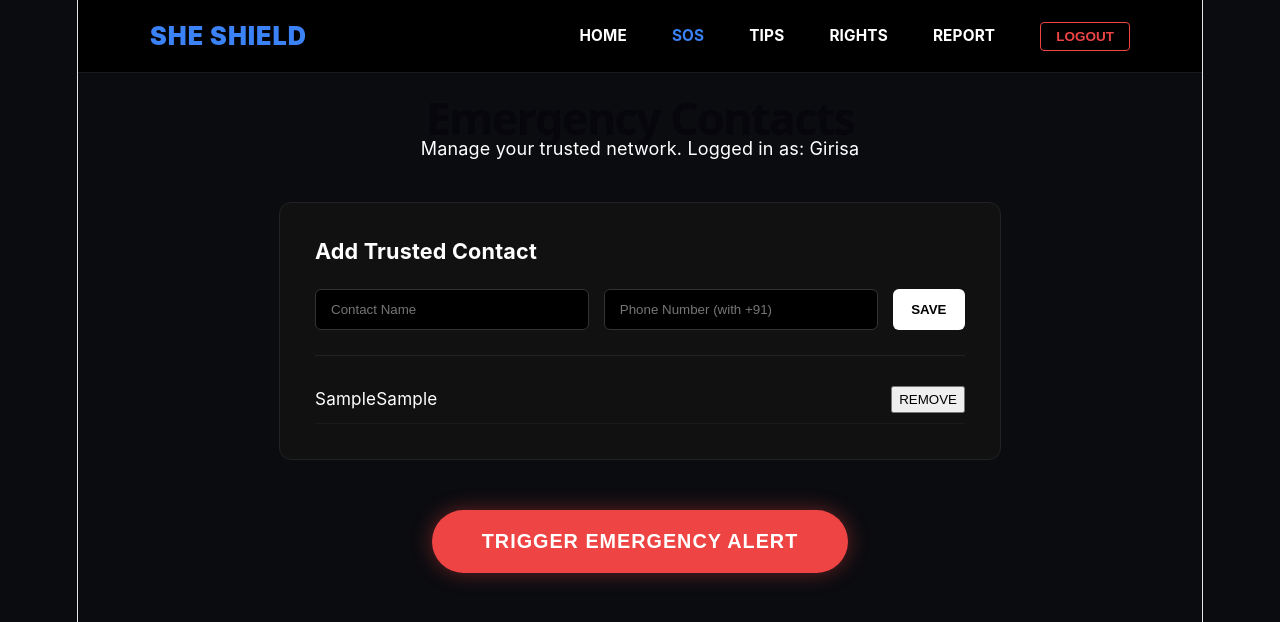
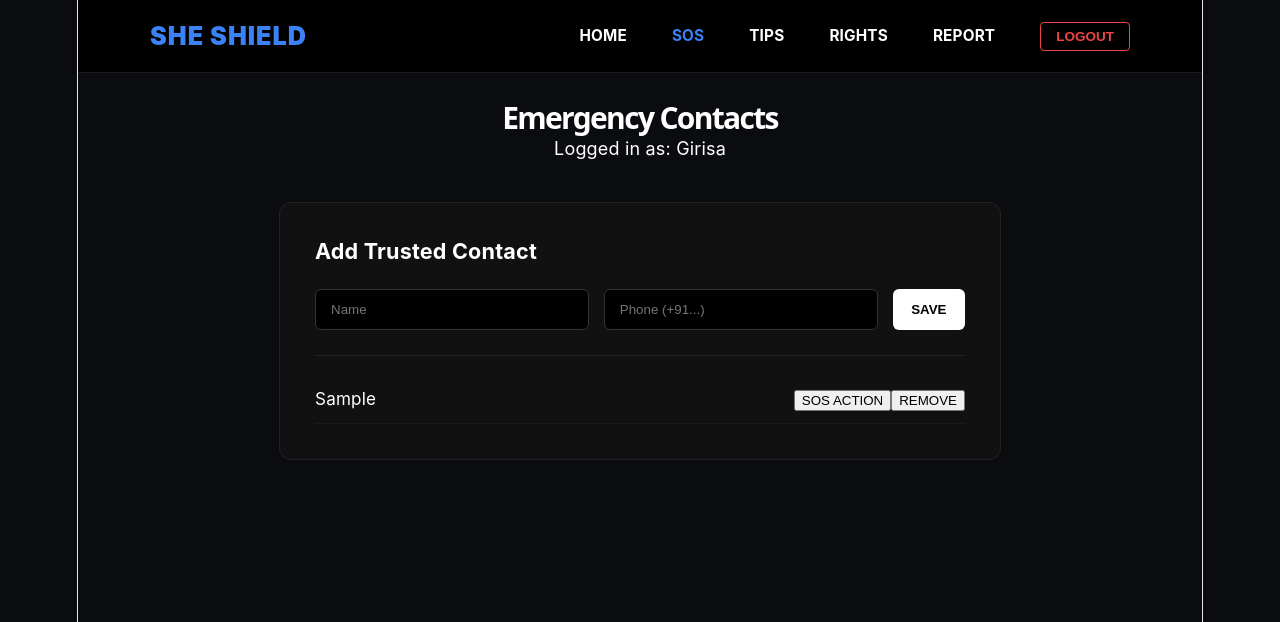
Before and after one commit to pgirisa2006/she-shield, a React (Vite) app: page /sos in a window 1280 px wide. Both pictures are taken after typing "Sample", "Sample" into the empty fields and a click on the button "SAVE". Shown: the top 622 px of the page. Built offline with nearby package versions, Linux system fonts and the light colour scheme.

Commit message:
Enhance SOS component with localStorage and SOS action
Added functionality to store contacts in localStorage and retrieve them on component mount. Implemented SOS action to send location via SMS and trigger a call.

```diff
--- a/src/pages/SOS.jsx
+++ b/src/pages/SOS.jsx
@@ -1,16 +1,25 @@
-import React, { useState } from 'react';
+import React, { useState, useEffect } from 'react';
 import Navbar from '../components/Navbar';
 import '../App.css';
 
 const SOS = () => {
-  const [contacts, setContacts] = useState([]);
+  // 1. Initialize state by checking localStorage first
+  const [contacts, setContacts] = useState(() => {
+    const savedContacts = localStorage.getItem('emergencyContacts');
+    return savedContacts ? JSON.parse(savedContacts) : [];
+  });
+
   const [name, setName] = useState("");
   const [phone, setPhone] = useState("");
+
+  // 2. Automatically save to localStorage whenever the 'contacts' list changes
+  useEffect(() => {
+    localStorage.setItem('emergencyContacts', JSON.stringify(contacts));
+  }, [contacts]);
 
   const handleAddContact = (e) => {
     e.preventDefault();
     if (name && phone) {
-      // Each contact now gets a unique ID for easier removal
       const newContact = { id: Date.now(), name, phone };
       setContacts([...contacts, newContact]);
       setName("");
@@ -18,41 +27,46 @@ const SOS = () => {
     }
   };
 
-  // NEW: Function to remove a contact by ID
   const deleteContact = (id) => {
-    setContacts(contacts.filter(contact => contact.id !== id));
+    const updatedContacts = contacts.filter(contact => contact.id !== id);
+    setContacts(updatedContacts);
+  };
+
+  const handleSOSAction = (contactPhone) => {
+    if ("geolocation" in navigator) {
+      navigator.geolocation.getCurrentPosition((position) => {
+        const { latitude, longitude } = position.coords;
+        const mapsLink = `https://www.google.com/maps?q=${latitude},${longitude}`;
+        const message = encodeURIComponent(`EMERGENCY! I need help. My location: ${mapsLink}`);
+
+        // STEP 1: Open SMS app
+        window.location.href = `sms:${contactPhone}?body=${message}`;
+
+        // STEP 2: Wait 3 seconds, then open the Phone Dialer
+        setTimeout(() => {
+          window.location.href = `tel:${contactPhone}`;
+        }, 3000);
+      }, () => {
+        alert("Please enable location services to send your coordinates.");
+      });
+    }
   };
 
   return (
     <div className="page-layout">
       <Navbar />
-
       <div className="content-container centered-layout">
         <header className="page-header">
-          <h1 className="white-text">Emergency Contacts</h1>
-          <p className="sub-header">
-            Manage your trusted network. Logged in as: <span className="blue-text">Girisa</span>
-          </p>
+          <h1 style={{ color: 'white', fontSize: '30px' }}>Emergency Contacts</h1>
+          <p className="sub-header">Logged in as: <span className="blue-text">Girisa</span></p>
         </header>
 
         <section className="contact-form-card">
           <h3>Add Trusted Contact</h3>
           <form className="sos-form" onSubmit={handleAddContact}>
             <div className="sos-input-row">
-              <input
-                type="text"
-                placeholder="Contact Name"
-                value={name}
-                onChange={(e) => setName(e.target.value)}
-                required
-              />
-              <input
-                type="text"
-                placeholder="Phone Number (with +91)"
-                value={phone}
-                onChange={(e) => setPhone(e.target.value)}
-                required
-              />
+              <input type="text" placeholder="Name" value={name} onChange={(e)=>setName(e.target.value)} required />
+              <input type="text" placeholder="Phone (+91...)" value={phone} onChange={(e)=>setPhone(e.target.value)} required />
               <button type="submit" className="save-btn">SAVE</button>
             </div>
           </form>
@@ -63,26 +77,18 @@ const SOS = () => {
             ) : (
               contacts.map((c) => (
                 <div key={c.id} className="contact-item">
-                  <div className="contact-info">
-                    <span className="contact-name">{c.name}</span>
-                    <span className="contact-phone blue-text">{c.phone}</span>
+                  <span className="contact-name">{c.name}</span>
+                  <div className="contact-actions">
+                    <button className="call-contact-btn" onClick={() => handleSOSAction(c.phone)}>
+                      SOS ACTION
+                    </button>
+                    <button className="remove-btn" onClick={() => deleteContact(c.id)}>REMOVE</button>
                   </div>
-                  {/* NEW: Remove Button */}
-                  <button
-                    className="remove-btn"
-                    onClick={() => deleteContact(c.id)}
-                  >
-                    REMOVE
-                  </button>
                 </div>
               ))
             )}
           </div>
         </section>
-
-        <button className="trigger-emergency-btn">
-          TRIGGER EMERGENCY ALERT
-        </button>
       </div>
     </div>
   );
```
